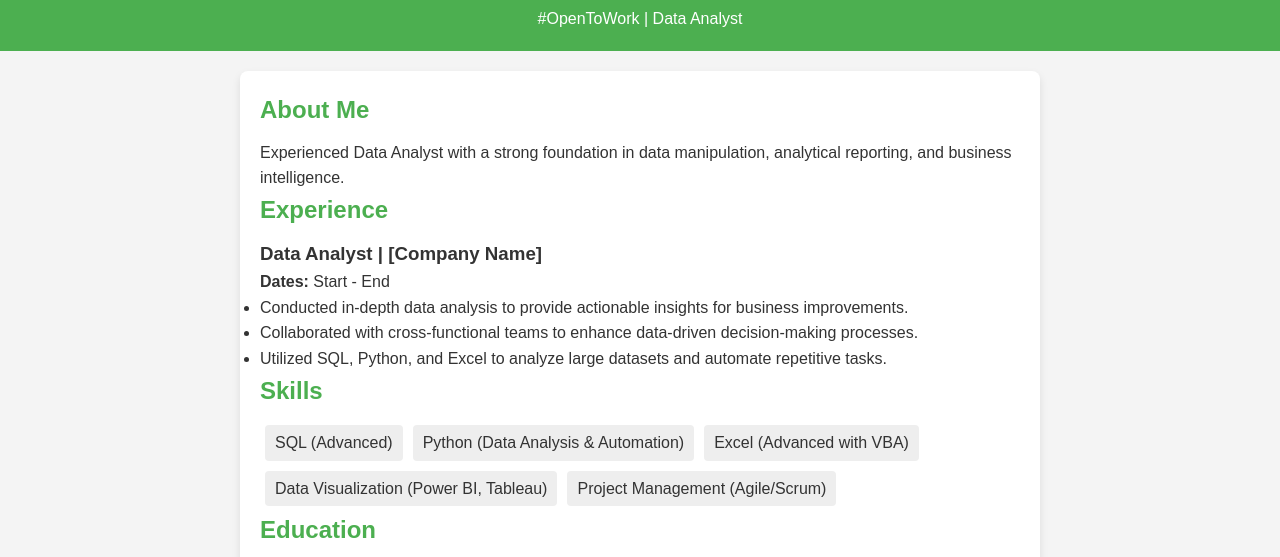
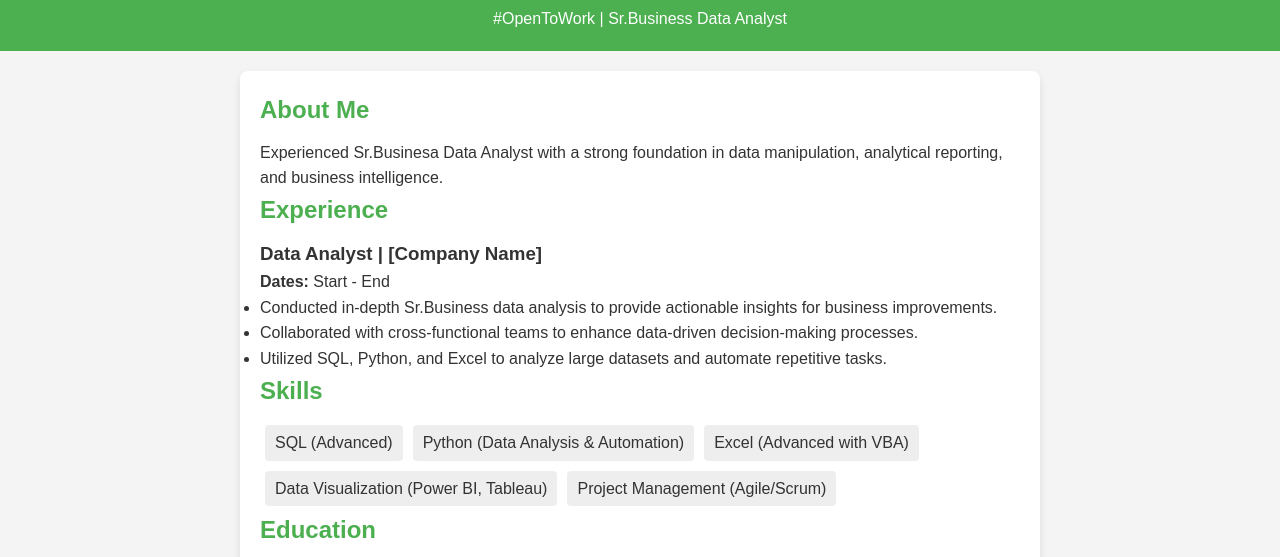
Before and after one commit to RuebenA554/Supper-websit, a plain HTML site: page index.html in a window 1280 px wide. Shown: the part 233-790 px from the top of the page. Drawn offline with Linux system fonts and the light colour scheme.

Commit message:
Update index.html

```diff
--- a/index.html
+++ b/index.html
@@ -3,7 +3,7 @@
 <head>
     <meta charset="UTF-8">
     <meta name="viewport" content="width=device-width, initial-scale=1.0">
-    <title>Rueben A. Narender - Data Analyst</title>
+    <title>Rueben A. Narender - Sr.Business Data Analyst</title>
     <link rel="stylesheet" href="styles.css">
 </head>
 <body>
@@ -11,19 +11,19 @@
     <header>
         <img src="IMG_6502.jpg" alt="Rueben A. Narender" class="profile-pic">
         <h1>Rueben A. Narender</h1>
-        <p>#OpenToWork | Data Analyst</p>
+        <p>#OpenToWork | Sr.Business Data Analyst</p>
     </header>
 
     <section class="resume">
         <h2>About Me</h2>
-        <p>Experienced Data Analyst with a strong foundation in data manipulation, analytical reporting, and business intelligence.</p>
+        <p>Experienced Sr.Businesa Data Analyst with a strong foundation in data manipulation, analytical reporting, and business intelligence.</p>
 
         <h2>Experience</h2>
         <div class="job">
             <h3>Data Analyst | [Company Name]</h3>
             <p><strong>Dates:</strong> Start - End</p>
             <ul>
-                <li>Conducted in-depth data analysis to provide actionable insights for business improvements.</li>
+                <li>Conducted in-depth Sr.Business data analysis to provide actionable insights for business improvements.</li>
                 <li>Collaborated with cross-functional teams to enhance data-driven decision-making processes.</li>
                 <li>Utilized SQL, Python, and Excel to analyze large datasets and automate repetitive tasks.</li>
             </ul>
```
